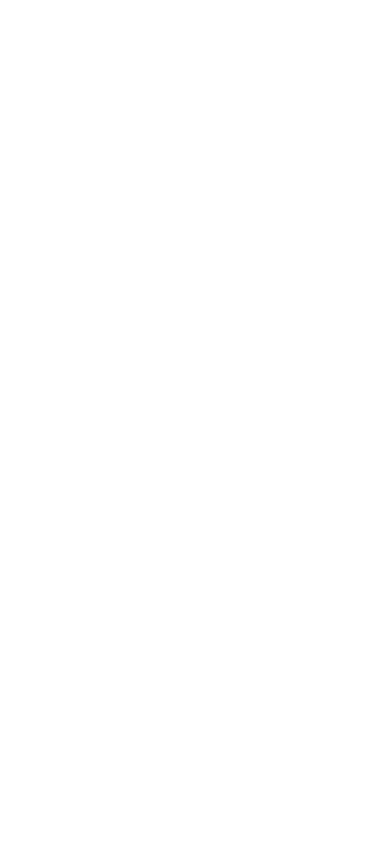
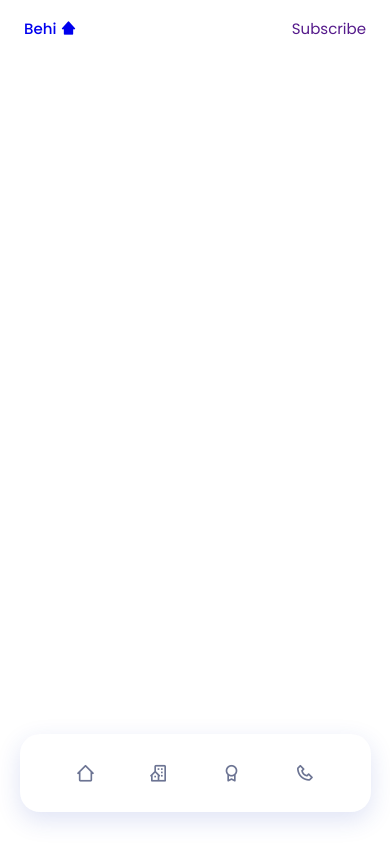
Before and after one commit to BehroozRanjbaran/Real-state-Behi, a plain HTML site: page index.html in a window 390 px wide. Drawn offline with nearby package versions, Linux system fonts and the light colour scheme.

Commit message:
Navbar created and styled

```diff
--- a/assets/css/style.css
+++ b/assets/css/style.css
@@ -0,0 +1,204 @@
+/*=============== GOOGLE FONTS ===============*/
+@import url("https://fonts.googleapis.com/css2?family=Poppins:wght@400;500;600&display=swap");
+
+/*=============== VARIABLES CSS ===============*/
+:root {
+  --header-height: 3.5rem;
+
+  /*========== Colors ==========*/
+  /*Color mode HSL(hue, saturation, lightness)*/
+  --first-color: hsl(228, 66%, 53%);
+  --first-color-alt: hsl(228, 66%, 47%);
+  --first-color-light: hsl(228, 62%, 59%);
+  --first-color-lighten: hsl(228, 100%, 97%);
+  --second-color: hsl(25, 83%, 53%);
+  --title-color: hsl(228, 57%, 28%);
+  --text-color: hsl(228, 15%, 50%);
+  --text-color-light: hsl(228, 12%, 75%);
+  --border-color: hsl(228, 99%, 98%);
+  --body-color: #fff;
+  --container-color: #fff;
+
+  /*========== Font and typography ==========*/
+  /*.5rem = 8px | 1rem = 16px ...*/
+  --body-font: 'Poppins', sans-serif;
+  --biggest-font-size: 2.25rem;
+  --h1-font-size: 1.5rem;
+  --h2-font-size: 1.25rem;
+  --h3-font-size: 1rem;
+  --normal-font-size: .938rem;
+  --small-font-size: .813rem;
+  --smaller-font-size: .75rem;
+
+  /*========== Font weight ==========*/
+  --font-medium: 500;
+  --font-semi-bold: 600;
+
+  /*========== z index ==========*/
+  --z-tooltip: 10;
+  --z-fixed: 100;
+}
+
+/* Responsive typography */
+@media screen and (min-width: 1024px) {
+    :root {
+      --biggest-font-size: 4rem;
+      --h1-font-size: 2.25rem;
+      --h2-font-size: 1.5rem;
+      --h3-font-size: 1.25rem;
+      --normal-font-size: 1rem;
+      --small-font-size: .875rem;
+      --smaller-font-size: .813rem;
+    }
+  }
+
+  /*=============== BASE ===============*/
+
+  *{
+    box-sizing: border-box;
+    padding: 0;
+    margin: 0;
+  }
+
+  html{
+    scroll-behavior: smooth;
+  }
+
+  body {
+    font-family: var(--body-font);
+    font-size: var(--normal-font-size);
+    background-color: var(--body-color);
+    color: var(--text-color);
+    transition: .3s; /* For animation dark mode */
+  }
+
+  h1, h2, h3 {
+    color: var(--title-color);
+    font-weight: var(--font-semi-bold);
+  }
+
+  ul {
+    list-style: none;
+  }
+
+  a {
+    text-decoration: none;
+  }
+
+  img {
+    max-width: 100%;
+    height: auto;
+  }
+
+  input,
+  button {
+    font-family: var(--body-font);
+    outline: none;
+    border: none;
+  }
+
+  /*=============== REUSABLE CSS CLASSES ===============*/
+.container {
+    max-width: 1024px;
+    margin-left: 1.5rem;
+    margin-right: 1.5rem;
+  }
+
+  .grid {
+    display: grid;
+  }
+
+  .section {
+    padding: 4.5rem 0 2rem;
+  }
+
+  .section__title {
+    font-size: var(--h2-font-size);
+    margin-bottom: 1rem;
+  }
+
+  .section__title span {
+    color: var(--second-color);
+  }
+
+  .section__subtitle {
+    display: block;
+    font-size: var(--small-font-size);
+    color: var(--second-color);
+  }
+
+  .main {
+    overflow: hidden; /* For the animations ScrollReveal*/
+  }
+
+
+/*=============== HEADER & NAV ===============*/
+.header{
+    position: fixed;
+    top: 0;
+    left: 0;
+    width: 100%;
+    background-color: transparent;
+    z-index: var(--z-fixed);
+    transition: .4s;
+}
+
+.nav{
+    height: var(--header-height);
+    display: flex;
+    justify-content: space-between;
+    align-items: center;
+}
+
+.nav__logo{
+    /* color: #fff; */
+    display: inline-flex;
+    align-items: center;
+    column-gap: .25rem;
+    font-weight: var(--font-medium);
+    transition: .3s;
+}
+
+.nav__logo i{
+  font-size: 1rem;
+}
+.nav__logo:hover{
+    color: var(--first-color);
+}
+
+@media screen and (max-width: 1023px) {
+    .nav__menu{
+        position: fixed;
+        bottom: 2rem;
+        background-color:var(--container-color);
+        box-shadow: 0 8px 24px hsla(228, 66%, 45%, .15);
+        width: 90%;
+        left: 0;
+        right: 0;
+        margin: 0 auto;
+        padding: 1.30rem 3rem;
+        border-radius: 1.25rem;
+        transition: .4s;
+    }
+
+    .nav__list{
+        display: flex;
+        justify-content: space-between;
+        align-items: center;
+    }
+
+    .nav__link{
+        color: var(--text-color);
+        display: flex;
+        padding: 0.5rem;
+        border-radius: 50%;
+    }
+
+    .nav__link i{
+        font-size: 1.25rem;
+    }
+
+    .nav__link span{
+      display: none;
+    }
+}
--- a/index.html
+++ b/index.html
@@ -3,9 +3,114 @@
 <head>
     <meta charset="UTF-8">
     <meta name="viewport" content="width=device-width, initial-scale=1.0">
+
+    <!-- ***Favicon*** -->
+    <link rel="shortcut icon" href="./assets/img/favicon.png" type="image/x-icon">
+
+    <!-- ***BOXicons*** -->
+    <link href='https://unpkg.com/boxicons@2.1.4/css/boxicons.min.css' rel='stylesheet'>
+
+    <!-- ***SWIPER CSS*** -->
+    <link rel="stylesheet" href="">
+
+    <!-- ***CSS*** -->
+    <link rel="stylesheet" href="./assets/css/style.css">
+
     <title>Real State Behi</title>
 </head>
 <body>
+    <!-- ***HEADER*** -->
+    <header class="header" id="header">
+        <nav class="nav container">
+          <a href="#" class="nav__logo">
+           Behi <i class='bx bxs-home-alt-2'></i>
+          </a>
+
+          <div class="nav__menu">
+           <ul class="nav__list">
+            <li class="nav__item">
+              <a href="#home" class="nav__link">
+                <i class='bx bx-home-alt-2' ></i>
+                <span>Home</span>
+              </a>
+            </li>
+
+            <li class="nav__item">
+                <a href="#popular" class="nav__link">
+                    <i class='bx bx-building-house' ></i>
+                  <span>Residences</span>
+                </a>
+              </li>
+
+              <li class="nav__item">
+                <a href="#value" class="nav__link">
+                    <i class='bx bx-award' ></i>
+                  <span>Value</span>
+                </a>
+              </li>
+
+              <li class="nav__item">
+                <a href="#contact" class="nav__link">
+                    <i class='bx bx-phone' ></i>
+                  <span>Contact</span>
+                </a>
+              </li>
+           </ul>
+          </div>
+
+        <a href="" class="button nav__button">
+            Subscribe
+        </a>
+        </nav>
+    </header>
+
+
+    <!-- ***MAIN*** -->
+    <main class="main" id="main">
+
+
+    <!-- ***HOME*** -->
+    <section class="home section" id="home">
+        <div class="home__container container grid">
+         <div class="home__data">
+           <h1 class="home__title"></h1>
+         </div>
+        </div>
+    </section>
+
+    <!-- ***LOGOS*** -->
+    <section class="logos section">
+
+    </section>
+
+
+    <!-- ***POPULAR*** -->
+    <section class="section" id="popular">
+
+    </section>
+
+
+
+    <!-- ***VALUE*** -->
+    </main>
+
+    <!-- ***FOOTER*** -->
+    <footer class="foooter section">
+
+    </footer>
+
+    <!-- ***SCROLL UP*** -->
+
+
+    <!-- ***SCROLLREVEAL*** -->
+    <script src=""></script>
+
+    <!-- ***SWIPER JS*** -->
+    <script src=""></script>
+
+    <!-- ***MAIN JS*** -->
+    <script src="./assets/Js/script.js"></script>
+
 
 </body>
 </html>
```
